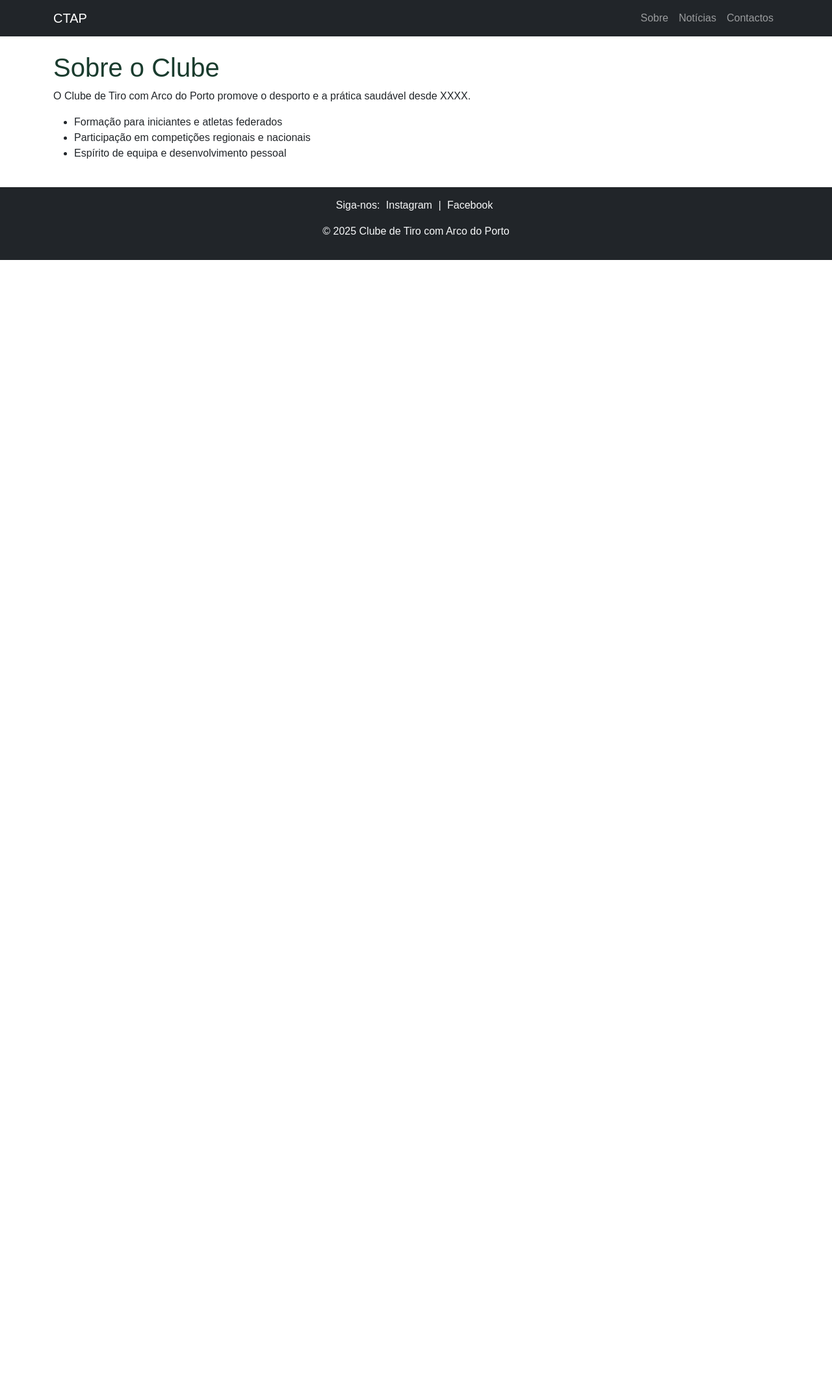
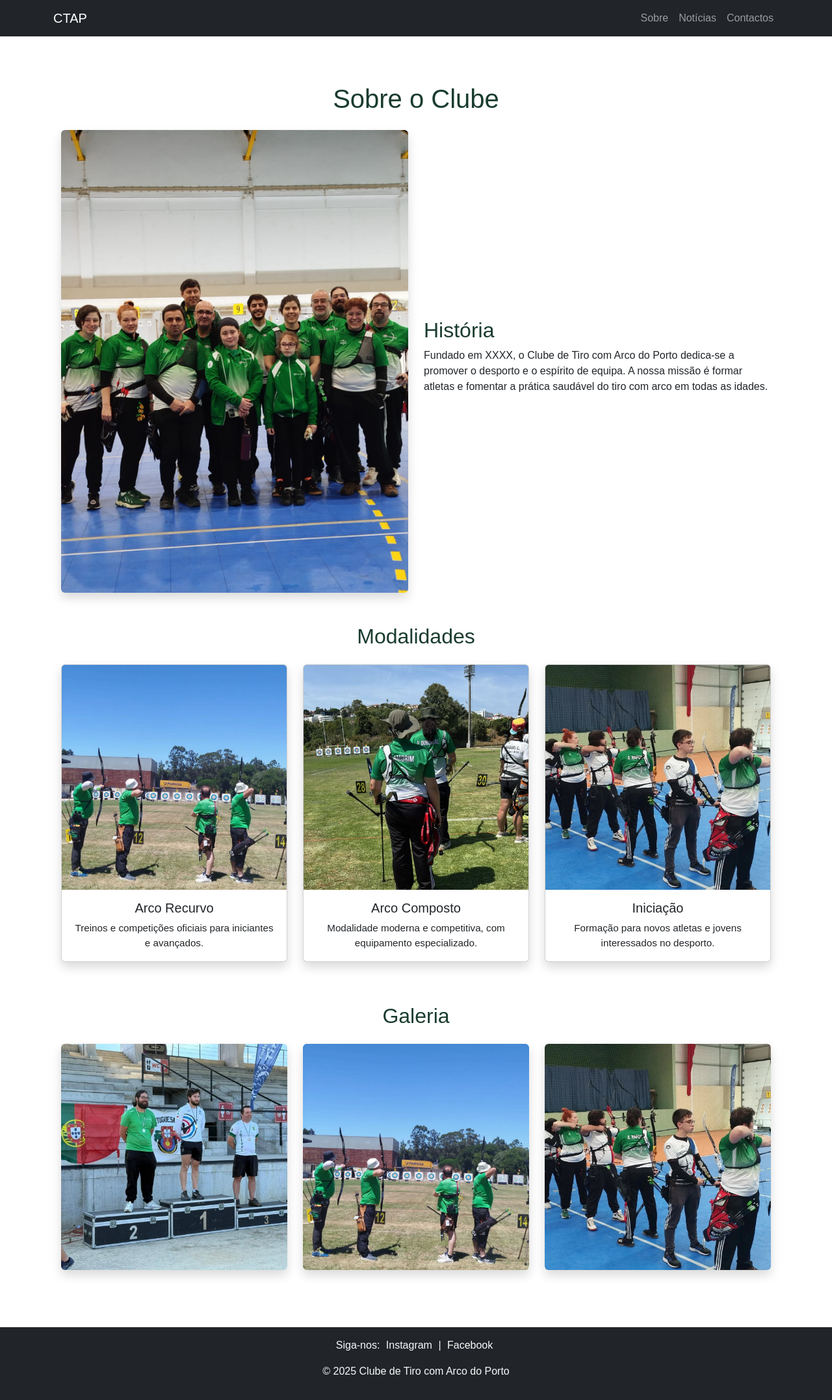
Before and after one commit to CTAP2010/CTAP2010.github.io, a Jekyll site: the page built from about.html, in a window 1280 px wide. Shown: the whole page at 65% size. Built offline with Jekyll 4.4.1, drawn with Linux system fonts in a browser that asks for light colours; before the commit the page ends 900 px from its top, so only the background shows below that.

Commit message:
sobre alteraçoes, add photos

```diff
--- a/about.html
+++ b/about.html
@@ -3,11 +3,66 @@ layout: default
 title: Sobre
 ---
 
-<h1>Sobre o Clube</h1>
-<p>O Clube de Tiro com Arco do Porto promove o desporto e a prática saudável desde XXXX.</p>
+<section class="container my-5">
+  <h1 class="mb-4 text-center">Sobre o Clube</h1>
 
-<ul>
-  <li>Formação para iniciantes e atletas federados</li>
-  <li>Participação em competições regionais e nacionais</li>
-  <li>Espírito de equipa e desenvolvimento pessoal</li>
-</ul>
+  <!-- História do Clube -->
+  <div class="row mb-5 align-items-center">
+    <div class="col-md-6">
+      <img src="/assets/img/treino1.jpg" class="img-fluid rounded shadow" alt="Treino no clube">
+    </div>
+    <div class="col-md-6">
+      <h2>História</h2>
+      <p>
+        Fundado em XXXX, o Clube de Tiro com Arco do Porto dedica-se a promover o desporto e o espírito de equipa.
+        A nossa missão é formar atletas e fomentar a prática saudável do tiro com arco em todas as idades.
+      </p>
+    </div>
+  </div>
+
+  <!-- Modalidades -->
+  <div class="row mb-5 text-center">
+    <h2 class="mb-4">Modalidades</h2>
+    <div class="col-md-4 mb-3">
+      <div class="card shadow">
+        <img src="/assets/img/recurvo.jpg" class="card-img-top" alt="Arco Recurvo">
+        <div class="card-body">
+          <h5 class="card-title">Arco Recurvo</h5>
+          <p class="card-text">Treinos e competições oficiais para iniciantes e avançados.</p>
+        </div>
+      </div>
+    </div>
+    <div class="col-md-4 mb-3">
+      <div class="card shadow">
+        <img src="/assets/img/composto.jpg" class="card-img-top" alt="Arco Composto">
+        <div class="card-body">
+          <h5 class="card-title">Arco Composto</h5>
+          <p class="card-text">Modalidade moderna e competitiva, com equipamento especializado.</p>
+        </div>
+      </div>
+    </div>
+    <div class="col-md-4 mb-3">
+      <div class="card shadow">
+        <img src="/assets/img/iniciacao.jpg" class="card-img-top" alt="Iniciação">
+        <div class="card-body">
+          <h5 class="card-title">Iniciação</h5>
+          <p class="card-text">Formação para novos atletas e jovens interessados no desporto.</p>
+        </div>
+      </div>
+    </div>
+  </div>
+
+  <!-- Galeria -->
+  <div class="row mb-5">
+    <h2 class="mb-4 text-center">Galeria</h2>
+    <div class="col-md-4 mb-3">
+      <img src="/assets/img/galeria1.jpg" class="img-fluid rounded shadow" alt="Foto 1">
+    </div>
+    <div class="col-md-4 mb-3">
+      <img src="/assets/img/galeria2.jpg" class="img-fluid rounded shadow" alt="Foto 2">
+    </div>
+    <div class="col-md-4 mb-3">
+      <img src="/assets/img/galeria3.jpg" class="img-fluid rounded shadow" alt="Foto 3">
+    </div>
+  </div>
+</section>
--- a/style.css
+++ b/style.css
@@ -13,3 +13,44 @@ a {
 footer a {
   margin: 0 5px;
 }
+
+//banner
+.banner {
+  position: relative;
+}
+
+.banner .overlay {
+  background: rgba(0,0,0,0.5); /* sombreado sobre a imagem */
+  padding: 30px;
+  border-radius: 10px;
+}
+
+.banner h1, .banner p {
+  color: #FFFFFF;
+  text-shadow: 1px 1px 4px rgba(0,0,0,0.7);
+}
+
+.btn-light {
+  background-color: #FFFFFF;
+  color: #1A3C2E;
+  font-weight: 600;
+}
+
+.btn-light:hover {
+  background-color: #D4AF37;
+  color: #FFFFFF;
+}
+
+//about
+.card-title {
+  color: #1A3C2E;
+  font-weight: 600;
+}
+
+.card-text {
+  font-size: 0.95rem;
+}
+
+img {
+  object-fit: cover;
+}
```
Also changed, not shown: index.html (+16 -10 lines), assets/img/banner.jpg (added), assets/img/composto.jpg (added), assets/img/exemplo.jpg (deleted), assets/img/galeria1.jpg (added), assets/img/galeria2.jpg (added), assets/img/galeria3.jpg (added), assets/img/galeria4.jpg (added), assets/img/iniciacao.jpg (added), assets/img/recurvo.jpg (added), assets/img/treino1.jpg (added).
